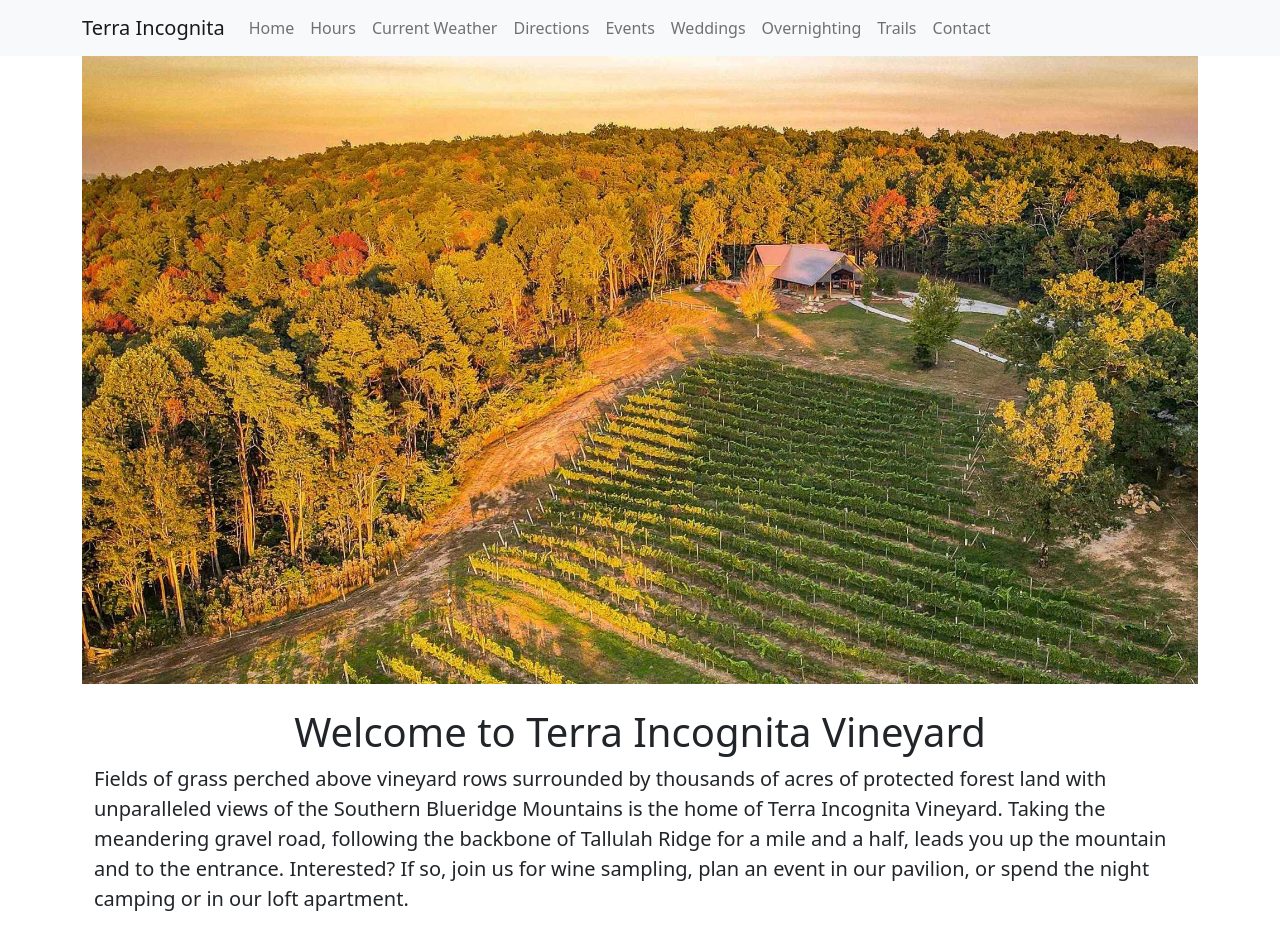
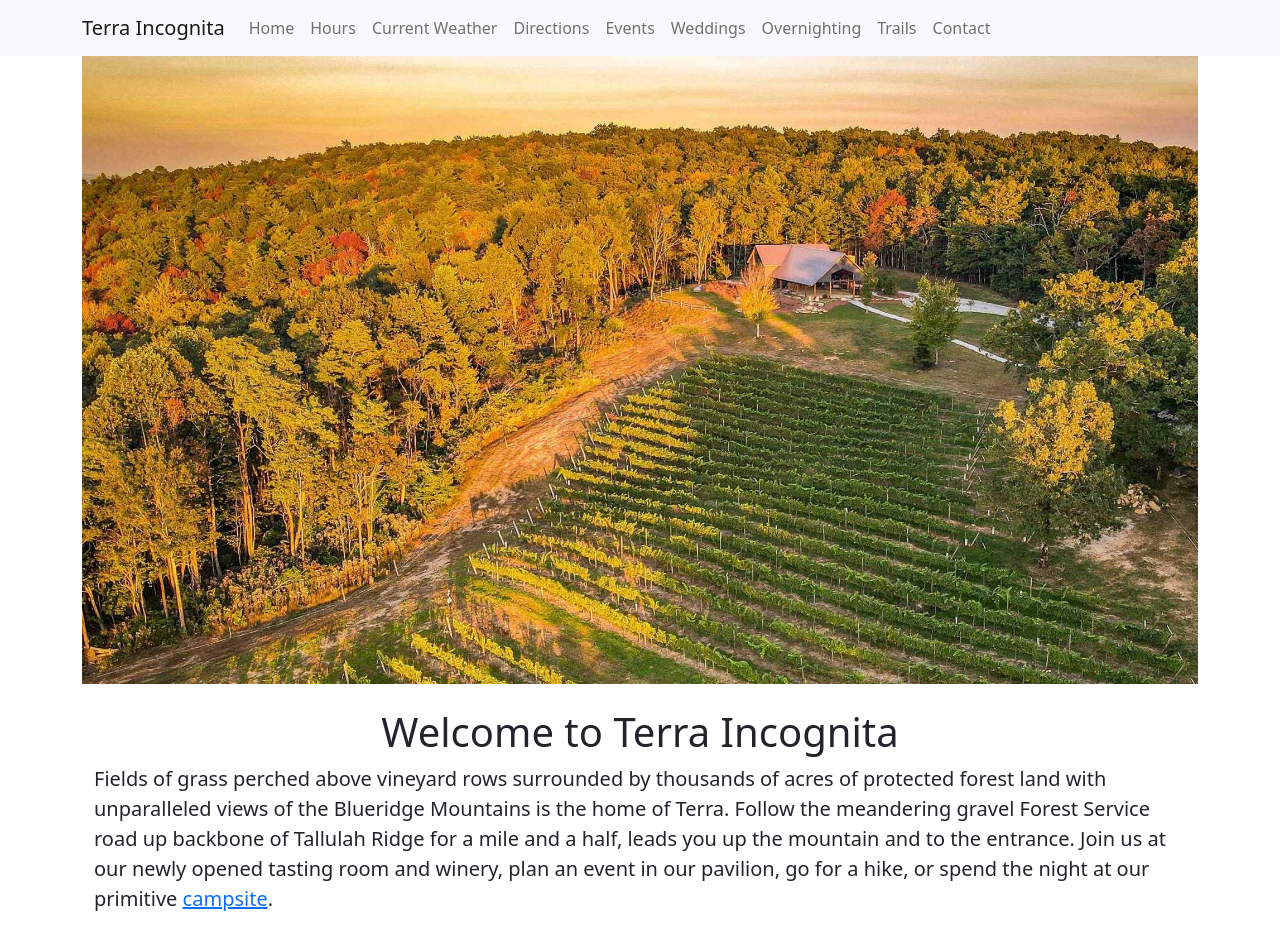
Before and after one commit to tors10e/terra, a React (Create React App) app: page / in a window 1280 px wide. Shown: the top 952 px of the page. Built offline with nearby package versions, Linux system fonts and the light colour scheme.

Commit message:
Updated intro text on home page

```diff
--- a/src/home/intro.js
+++ b/src/home/intro.js
@@ -3,15 +3,14 @@ import React from "react";
 const Intro = () => {
     return (
     <div className="topic">
-        <h1 className="cover-heading">Welcome to Terra Incognita Vineyard</h1>
+        <h1 className="cover-heading">Welcome to Terra Incognita</h1>
         <p className="lead">Fields of grass perched above vineyard rows surrounded
             by thousands of acres of protected forest land with unparalleled
-            views of the Southern Blueridge Mountains is the home of Terra
-            Incognita Vineyard. Taking the meandering gravel road, following the
-            backbone of Tallulah Ridge for a mile and a half, leads you up the mountain
-            and to the entrance.
-            Interested? If so, join us for wine sampling, plan an event
-            in our pavilion, or spend the night camping or in our loft apartment.
+            views of the Blueridge Mountains is the home of Terra.  Follow the meandering gravel
+            Forest Service road up backbone of Tallulah Ridge for a mile and a half,
+            leads you up the mountain and to the entrance.
+            Join us at our newly opened tasting room and winery, plan an event
+            in our pavilion, go for a hike, or spend the night at our primitive <a href="/camping">campsite</a>.
         </p>
     </div>
     );
```
